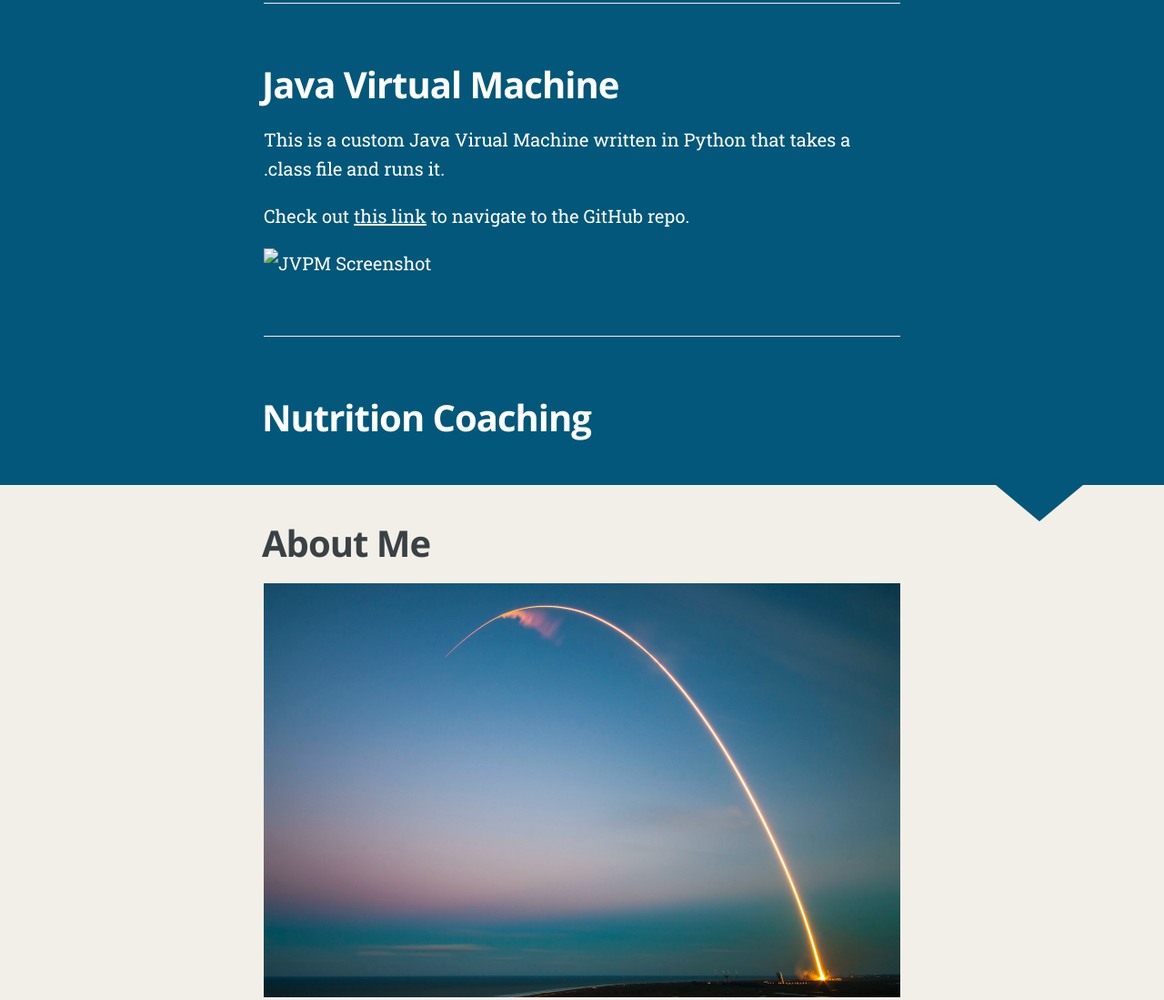
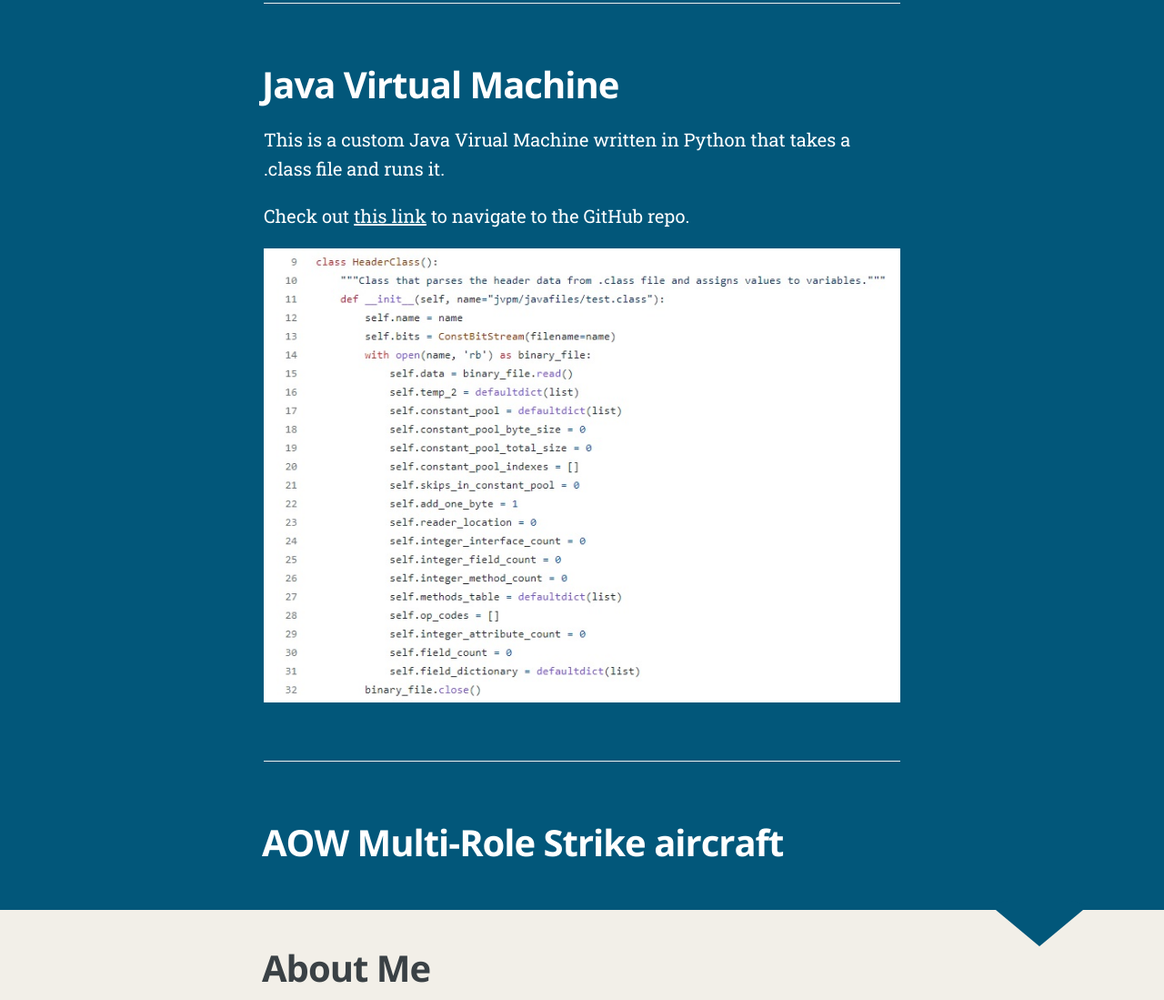
Before and after one commit to zkhalido/zkhalido.github.io, a plain HTML site: page index.html in a window 1280 px wide. Shown: the part 1149-2248 px from the top of the page at 91% size. Drawn offline with nearby package versions, Linux system fonts and the light colour scheme.

Commit message:
adding image to project

```diff
--- a/index.html
+++ b/index.html
@@ -118,9 +118,9 @@
                             <h2 id="JVPM">Java Virtual Machine</h2>
                               <p>This is a custom Java Virual Machine written in Python that takes a .class file and runs it.</p>
                               <p>Check out <a href="https://github.com/zkhalido/java-virtual-machine">this link</a> to navigate to the GitHub repo.</p>
-                              <p><img src="images/JVPM01.jpeg" alt="JVPM Screenshot"></p>
+                              <p><img src="images/JVPM01.jpg" alt="JVPM Screenshot"></p>
                           <hr>
-                            <h2 id="nutrition-coaching">Nutrition Coaching</h2>
+                            <h2 id="MC-145B Coyote"> AOW Multi-Role Strike aircraft</h2>
                 </section>
             </article>
             <div class='post-after'></div>
```
